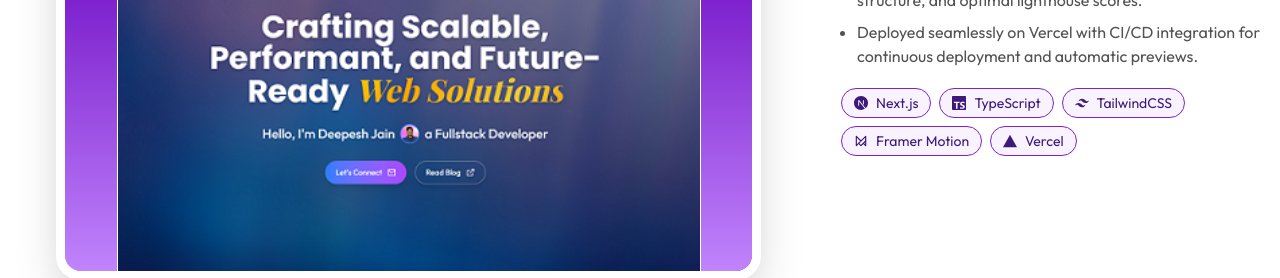
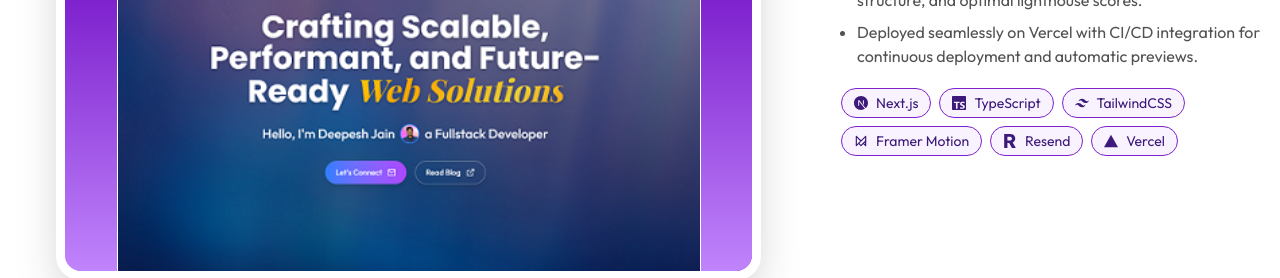
Before and after one commit to deepeshjaindj/modern-portfolio, a Next.js app: page / in a window 1280 px wide. Shown: the part 5360-5638 px from the top of the page. Built offline with nearby package versions, Linux system fonts and the light colour scheme; a web font is replaced by a local one.

Commit message:
Added resend tp portfolio project tech

```diff
--- a/src/components/molecules/Navbar.tsx
+++ b/src/components/molecules/Navbar.tsx
@@ -308,7 +308,7 @@
 const navItems = [
   {
     name: "Home",
-    link: "#home",
+    link: "/",
     icon: <FaHome />,
   },
   {
--- a/src/components/sections/Projects.tsx
+++ b/src/components/sections/Projects.tsx
@@ -12,6 +12,7 @@
   SiJavascript,
   SiMdx,
   SiNextdotjs,
+  SiResend,
   SiStrapi,
   SiTailwindcss,
   SiTypescript,
@@ -37,6 +38,7 @@
         { title: "TypeScript", icon: <SiTypescript /> },
         { title: "TailwindCSS", icon: <SiTailwindcss /> },
         { title: "Framer Motion", icon: <TbBrandFramerMotion /> },
+        { title: "Resend", icon: <SiResend /> },
         { title: "Vercel", icon: <SiVercel /> },
       ],
       projectImage: "/portfolio.png",
```
